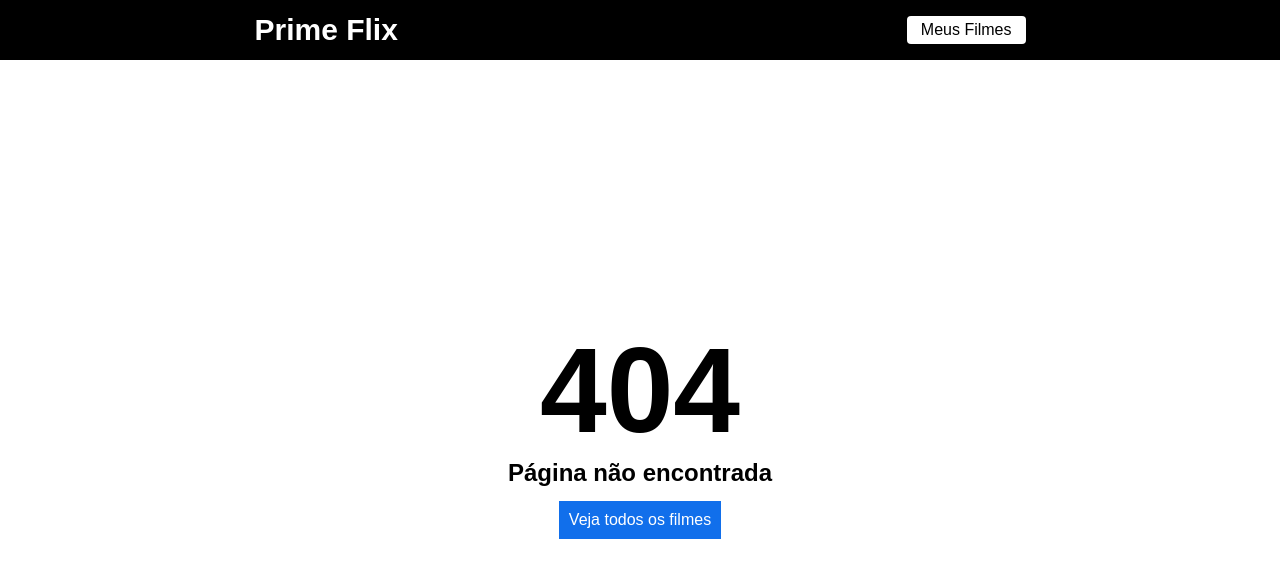
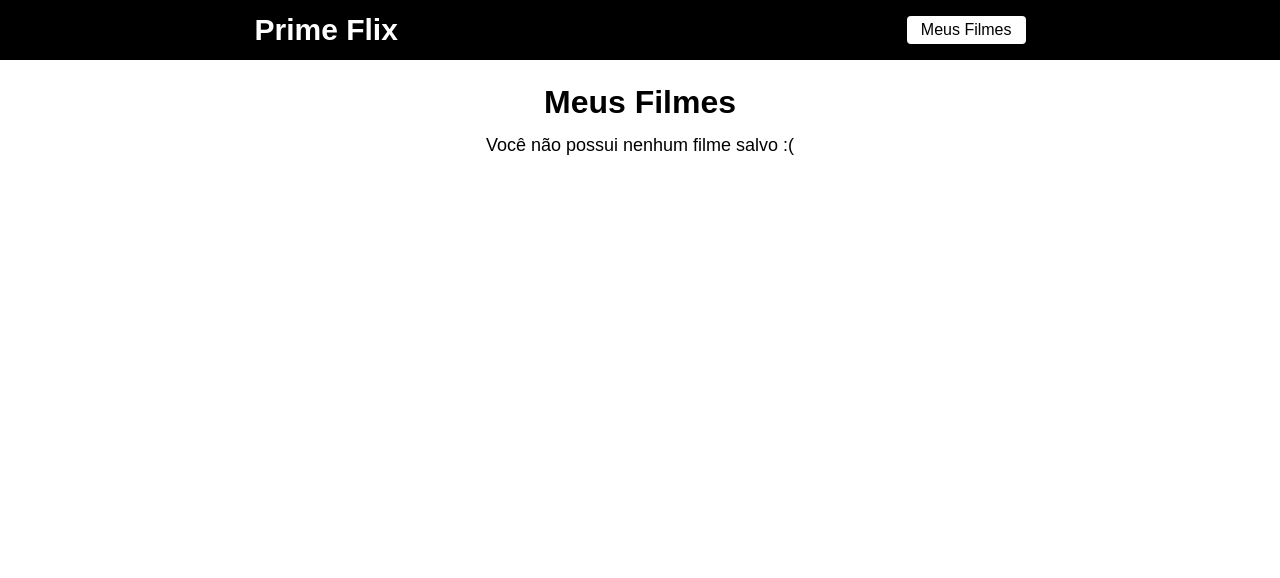
Before and after one commit to cleitonpereira/primeflix, a React (Create React App) app: page /favoritos in a window 1280 px wide. Before the commit this address had no page. Shown: the top 578 px of the page. Built offline with nearby package versions, Linux system fonts and the light colour scheme.

Commit message:
implemented 'Favoritos' page and Toast package

```diff
--- a/package.json
+++ b/package.json
@@ -11,6 +11,7 @@
     "react-dom": "^18.2.0",
     "react-router-dom": "^6.11.2",
     "react-scripts": "5.0.1",
+    "react-toastify": "^9.1.3",
     "web-vitals": "^2.1.4"
   },
   "scripts": {
--- a/src/App.js
+++ b/src/App.js
@@ -1,7 +1,10 @@
 import RoutesApp from "./routes";
+import { ToastContainer } from "react-toastify";
+import "react-toastify/dist/ReactToastify.css";
 function App() {
   return (
     <div className="App">
+      <ToastContainer autoClose={3000} />
       <RoutesApp />
     </div>
   );
--- /dev/null
+++ b/src/pages/Favoritos/favoritos.css
@@ -0,0 +1,32 @@
+.meus-filmes {
+  margin-top: 24px;
+  display: flex;
+  flex-direction: column;
+  align-items: center;
+}
+.meus-filmes h1 {
+  margin-bottom: 14px;
+}
+.meus-filmes span {
+  font-size: 18px;
+}
+.meus-filmes ul {
+  width: 720px;
+}
+.meus-filmes ul li {
+  list-style: none;
+  display: flex;
+  justify-content: space-between;
+  align-items: center;
+  margin-bottom: 14px;
+}
+.meus-filmes div {
+  display: flex;
+  justify-content: center;
+  align-items: center;
+}
+.meus-filmes div a {
+  text-decoration: none;
+  color: #116feb;
+  margin-right: 14px;
+}
--- /dev/null
+++ b/src/pages/Favoritos/index.js
@@ -0,0 +1,47 @@
+import { useEffect, useState } from "react";
+import "./favoritos.css";
+import { Link } from "react-router-dom";
+import { toast } from "react-toastify";
+
+function Favoritos() {
+  const [filmes, setFilmes] = useState([]);
+
+  useEffect(() => {
+    const minhaLista = localStorage.getItem("@primeflix");
+    setFilmes(JSON.parse(minhaLista) || []);
+  }, []);
+
+  function excluirFilme(id) {
+    let filtroFilmes = filmes.filter((item) => {
+      return item.id !== id;
+    });
+    setFilmes(filtroFilmes);
+    localStorage.setItem("@primeflix", JSON.stringify(filtroFilmes));
+    toast.success("Filme removido com sucesso.");
+  }
+
+  return (
+    <div className="meus-filmes">
+      <h1>Meus Filmes</h1>
+
+      {filmes.length === 0 && (
+        <span>Você não possui nenhum filme salvo :(</span>
+      )}
+
+      <ul>
+        {filmes.map((item) => {
+          return (
+            <li hey={item.id}>
+              <span>{item.title}</span>
+              <div>
+                <Link to={`/filme/${item.id}`}>Ver detalhes...</Link>
+                <button onClick={() => excluirFilme(item.id)}>Excluir</button>
+              </div>
+            </li>
+          );
+        })}
+      </ul>
+    </div>
+  );
+}
+export default Favoritos;
--- a/src/pages/Filme/index.js
+++ b/src/pages/Filme/index.js
@@ -1,13 +1,14 @@
 import { useEffect, useState } from "react";
 import { useNavigate, useParams } from "react-router-dom";
 import "./filme.css";
+import { toast } from "react-toastify";
 
 import api from "../../services/api";
 function Filme() {
   const { id } = useParams();
   const [filme, setFilme] = useState({});
   const [loading, setLoading] = useState(true);
-  const navigate = useNavigate()
+  const navigate = useNavigate();
 
   useEffect(() => {
     async function loadFilme() {
@@ -25,8 +26,8 @@ function Filme() {
         })
         .catch(() => {
           console.log("Filme não encontrado");
-          navigate("/", { replace: true } )
-          return
+          navigate("/", { replace: true });
+          return;
         });
     }
 
@@ -37,19 +38,21 @@ function Filme() {
     };
   }, [navigate, id]);
 
-  function salvarFilme(){
-    const minhaLista = localStorage.getItem("@primeflix")
-    let filmesSalvos = JSON.parse(minhaLista) || []
-    const hasFilmes = filmesSalvos.some((filmesSalvo) => filmesSalvo.id === filme.id)
+  function salvarFilme() {
+    const minhaLista = localStorage.getItem("@primeflix");
+    let filmesSalvos = JSON.parse(minhaLista) || [];
+    const hasFilmes = filmesSalvos.some(
+      (filmesSalvo) => filmesSalvo.id === filme.id
+    );
 
-    if(hasFilmes){
-      alert("Este filme já está na lista")
-      return
+    if (hasFilmes) {
+      toast.warn("Este filme já está na lista");
+      return;
     }
 
-    filmesSalvos.push(filme)
-    localStorage.setItem("@primeflix", JSON.stringify(filmesSalvos))
-    alert("Filme salvo com sucesso")
+    filmesSalvos.push(filme);
+    localStorage.setItem("@primeflix", JSON.stringify(filmesSalvos));
+    toast.success("Filme salvo com sucesso");
   }
 
   if (loading) {
@@ -71,11 +74,13 @@ function Filme() {
       <strong>Avaliação: {filme.vote_average}/10</strong>
       <div className="buttons-area">
         <button onClick={salvarFilme}>Salvar</button>
-          <a target="blank" rel="external" href={`https://youtube.com/results?search_query=${filme.title} trailer`}>
-            <button>
-              Trailer
-            </button>
-          </a>
+        <a
+          target="blank"
+          rel="external"
+          href={`https://youtube.com/results?search_query=${filme.title} trailer`}
+        >
+          <button>Trailer</button>
+        </a>
       </div>
     </div>
   );
--- a/src/routes.js
+++ b/src/routes.js
@@ -1,5 +1,6 @@
 import { BrowserRouter, Routes, Route } from "react-router-dom";
 
+import Favoritos from "./pages/Favoritos";
 import Home from "./pages/Home";
 import Filme from "./pages/Filme";
 import Error from "./pages/Error";
@@ -13,6 +14,7 @@ function RoutesApp() {
       <Routes>
         <Route path="/" element={<Home />} />
         <Route path="/filme/:id" element={<Filme />} />
+        <Route path="/favoritos" element={<Favoritos />} />
 
         <Route path="*" element={<Error />} />
       </Routes>
```
Also changed, not shown: 1 other file (tests, documents, lock files or other folders).
